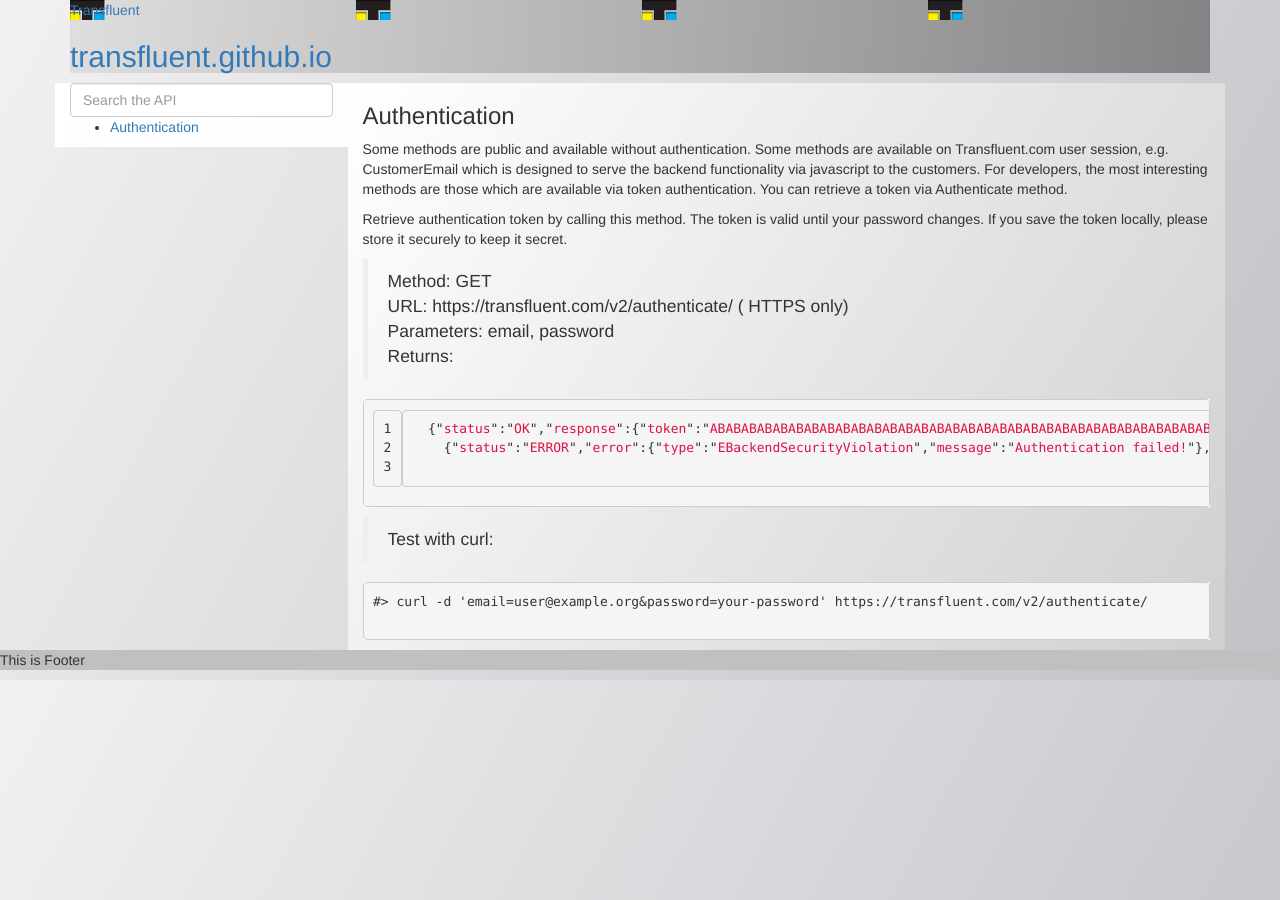
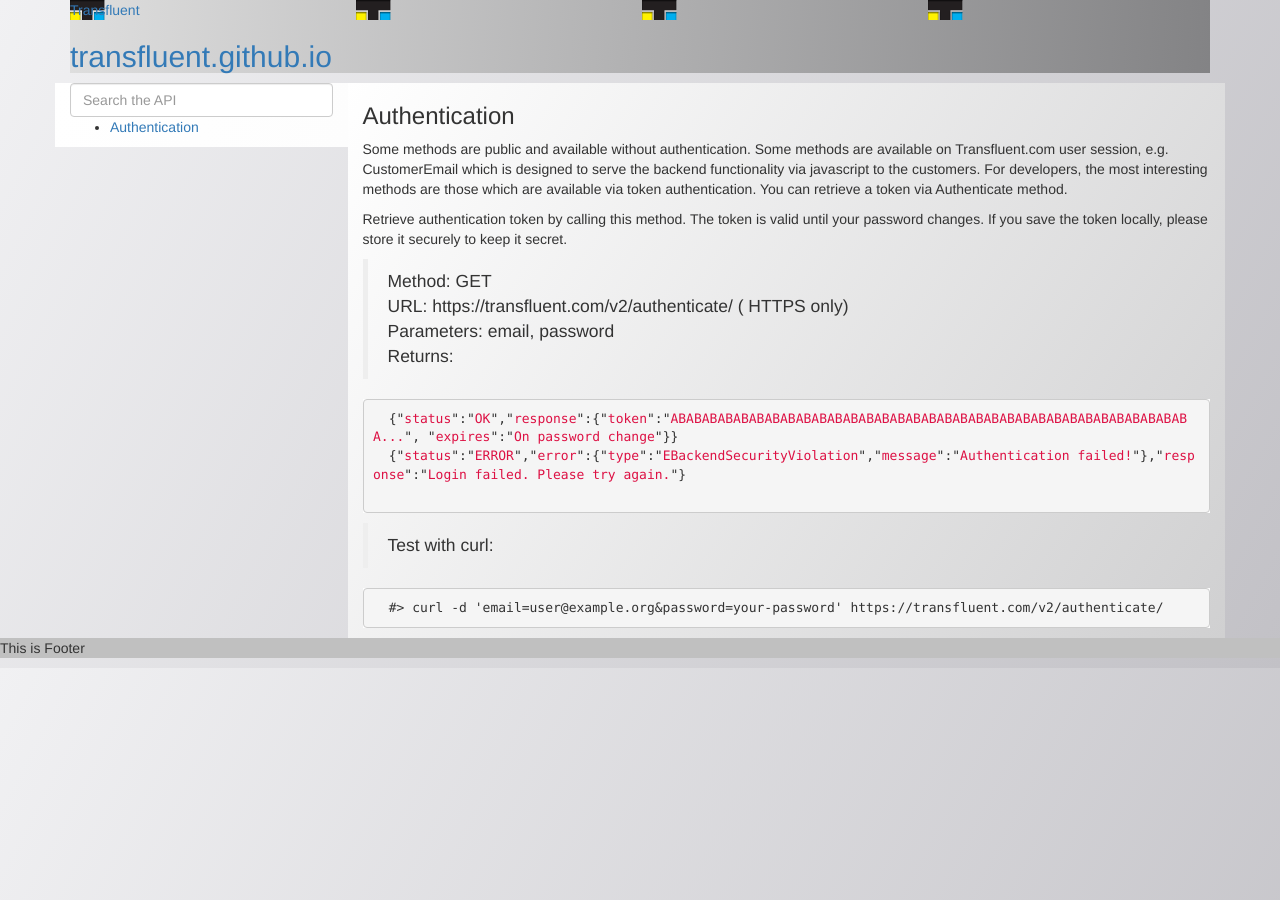
Before and after one commit to Transfluent/transfluent.github.io, a Jekyll site: the page built from api/authentication.md, in a window 1280 px wide. Built offline with Jekyll 4.4.1, drawn with Linux system fonts in a browser that asks for light colours; nearby versions of some CDN libraries.

Commit message:
removed markups from markdown files

```diff
--- a/_layouts/errors.html
+++ /dev/null
@@ -1,6 +0,0 @@
----
-layout: default
----
-<div class="errors">
-  {{ content }}
-</div>
--- a/api/authentication.md
+++ b/api/authentication.md
@@ -4,18 +4,24 @@ title: Authentication
 section: api/authentication
 ---
 
-<p>Some methods are public and available without authentication. Some methods are available on Transfluent.com user session, e.g. CustomerEmail which is designed to serve the backend functionality via javascript to the customers. For developers, the most interesting methods are those which are available via token authentication. You can retrieve a token via Authenticate method.</p>
-<p>Retrieve authentication token by calling this method. The token is valid until your password changes. If you save the token locally, please store it securely to keep it secret.</p>
->  Method: GET
->  URL: https://transfluent.com/v2/authenticate/ ( HTTPS only)
->  Parameters: email, password
->  Returns:
-  {% highlight javascript linenos %}
+Some methods are public and available without authentication. Some methods are available on Transfluent.com user session, e.g. CustomerEmail which is designed to serve the backend functionality via javascript to the customers. For developers, the most interesting methods are those which are available via token authentication. You can retrieve a token via Authenticate method.
+
+Retrieve authentication token by calling this method. The token is valid until your password changes. If you save the token locally, please store it securely to keep it secret.
+
+> Method: GET
+> URL: https://transfluent.com/v2/authenticate/ ( HTTPS only)
+> Parameters: email, password
+> Returns:
+
+{% highlight javascript %}
+
   {"status":"OK","response":{"token":"ABABABABABABABABABABABABABABABABABABABABABABABABABABABABABABABABABA...", "expires":"On password change"}}
-    {"status":"ERROR","error":{"type":"EBackendSecurityViolation","message":"Authentication failed!"},"response":"Login failed. Please try again."}
-  {% endhighlight %}
->  Test with curl:
-    {% highlight text only %}
-#> curl -d 'email=user@example.org&password=your-password' https://transfluent.com/v2/authenticate/
-    {% endhighlight %}
-<div>
+  {"status":"ERROR","error":{"type":"EBackendSecurityViolation","message":"Authentication failed!"},"response":"Login failed. Please try again."}
+
+{% endhighlight %}
+
+> Test with curl:
+
+{% highlight text only %}
+  #> curl -d 'email=user@example.org&password=your-password' https://transfluent.com/v2/authenticate/
+{% endhighlight %}
```
Also changed, not shown: 1 other file.
